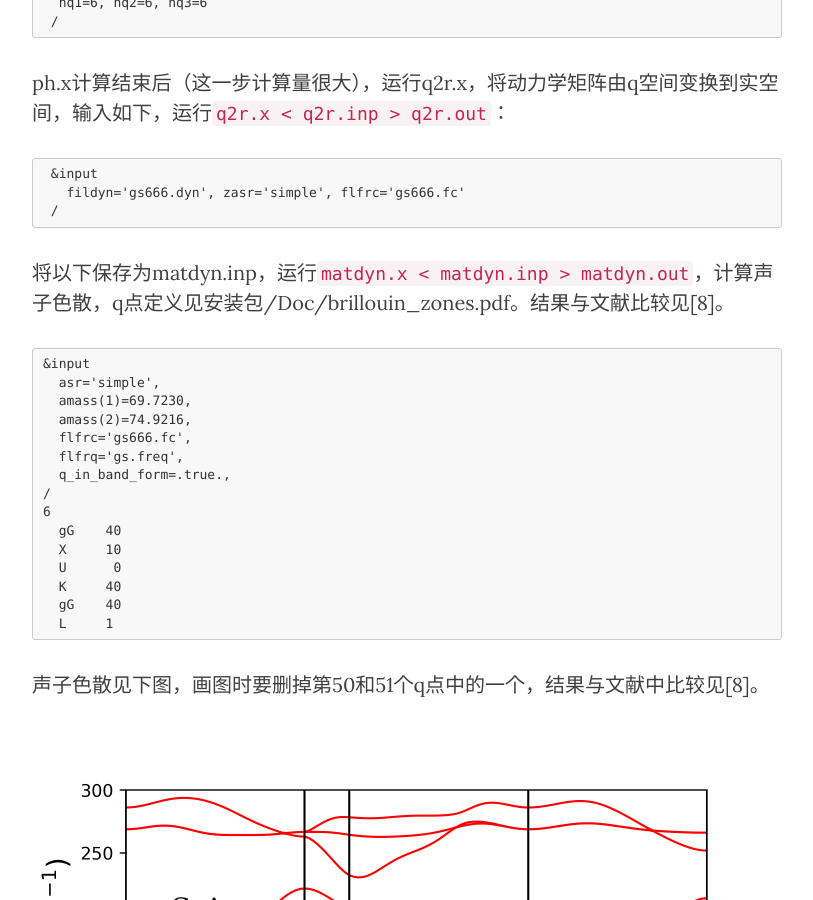
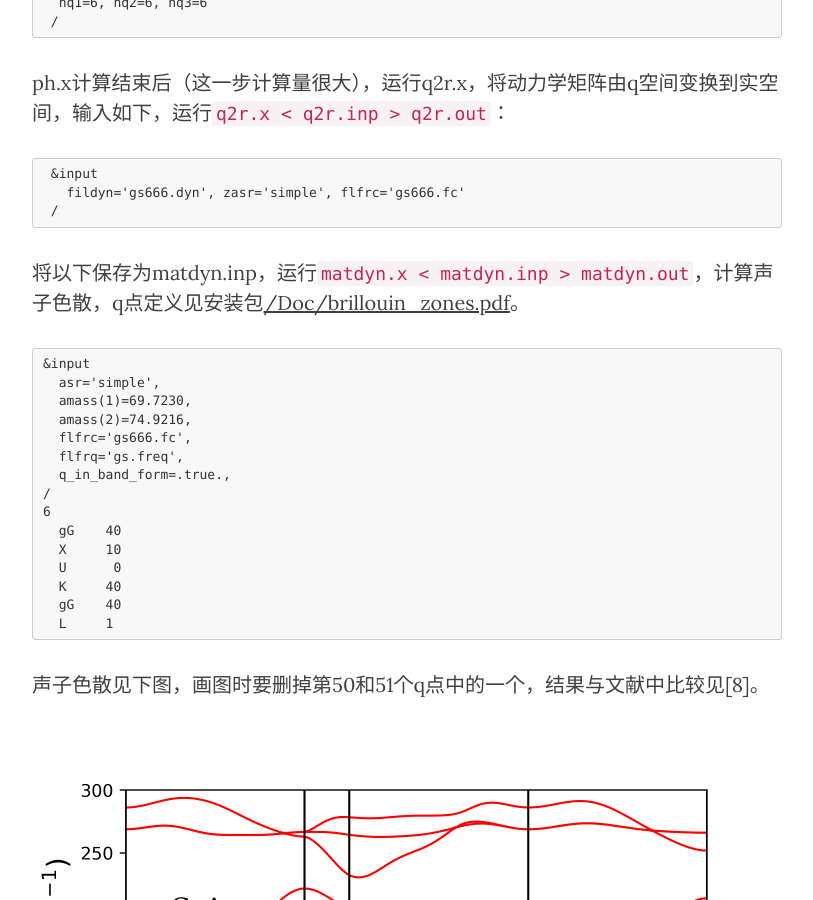
Before and after one commit to yyyu200/DFTbook, a Jekyll site: the page built from _posts/2019-04-01-HandsOn.md, in a window 1280 px wide and 900 px high, scrolled down 24883 px. Shown: the whole window, without its empty margins (233-1046 px from the left). Built offline with Jekyll 4.4.1, drawn with Linux system fonts in a browser that asks for light colours; nearby versions of some CDN libraries; formulas are drawn with MathJax 3; comment, search, counter and statistics services are not loaded.

Commit message:
modify at20190610-09:36:18-aliyun

````diff
--- a/_posts/2019-04-01-HandsOn.md
+++ b/_posts/2019-04-01-HandsOn.md
@@ -158,7 +158,7 @@ K_POINTS {automatic}
   8 8 8 0 0 0
 ```
 
-赝势文件由ld1.x生成，ld1.x的输入文件来自[pslibrary1.0](http://tieba.baidu.com/p/4022641347)。
+赝势文件由ld1.x生成，ld1.x的输入文件来自[pslibrary1.0](http://www.quantum-espresso.org/pseudopotentials/pslibrary)。
 
 <a href="../../../../../img/Si.UPF">Si.UPF</a>
 <a href="../../../../../img/C.UPF">C.UPF</a>
@@ -888,7 +888,8 @@ ph.x计算结束后（这一步计算量很大），运行q2r.x，将动力学
  /
 ```
 
-将以下保存为matdyn.inp，运行```matdyn.x < matdyn.inp > matdyn.out```，计算声子色散，q点定义见安装包/Doc/brillouin_zones.pdf。结果与文献比较见[8]。
+将以下保存为matdyn.inp，运行```matdyn.x < matdyn.inp > matdyn.out```，计算声子色散，q点定义见安装包[/Doc/brillouin_zones.pdf](https://gitlab.com/QEF/q-e/blob/develop/Doc/images/fcc_sc.png)。
+
 ```
 &input
   asr='simple',
````
